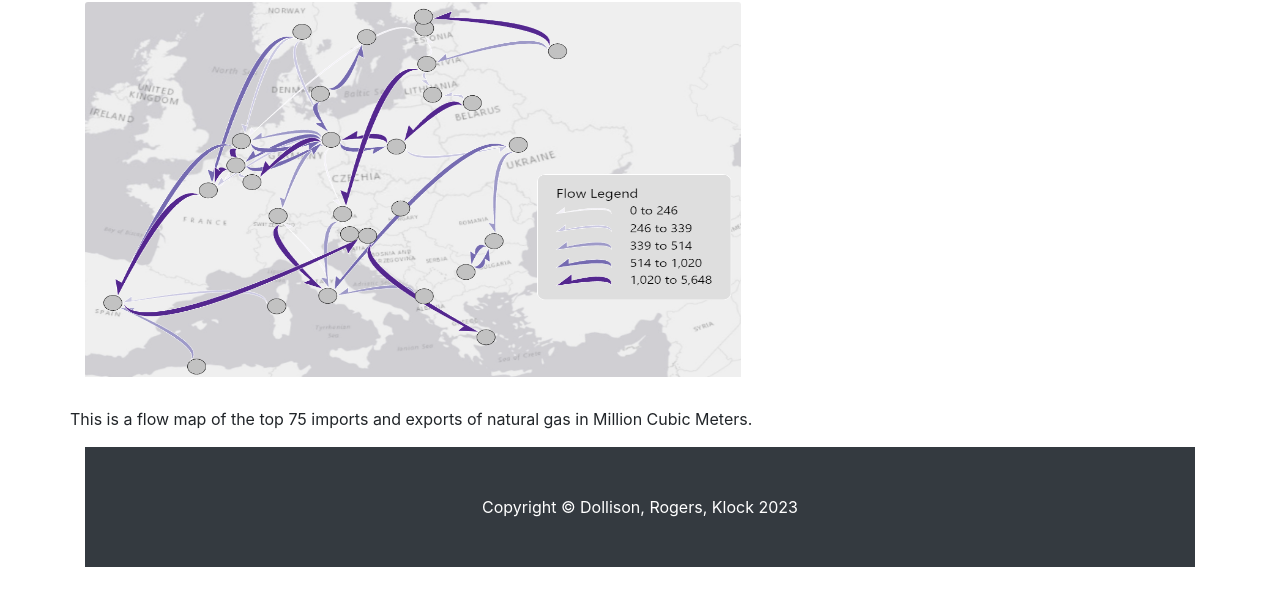
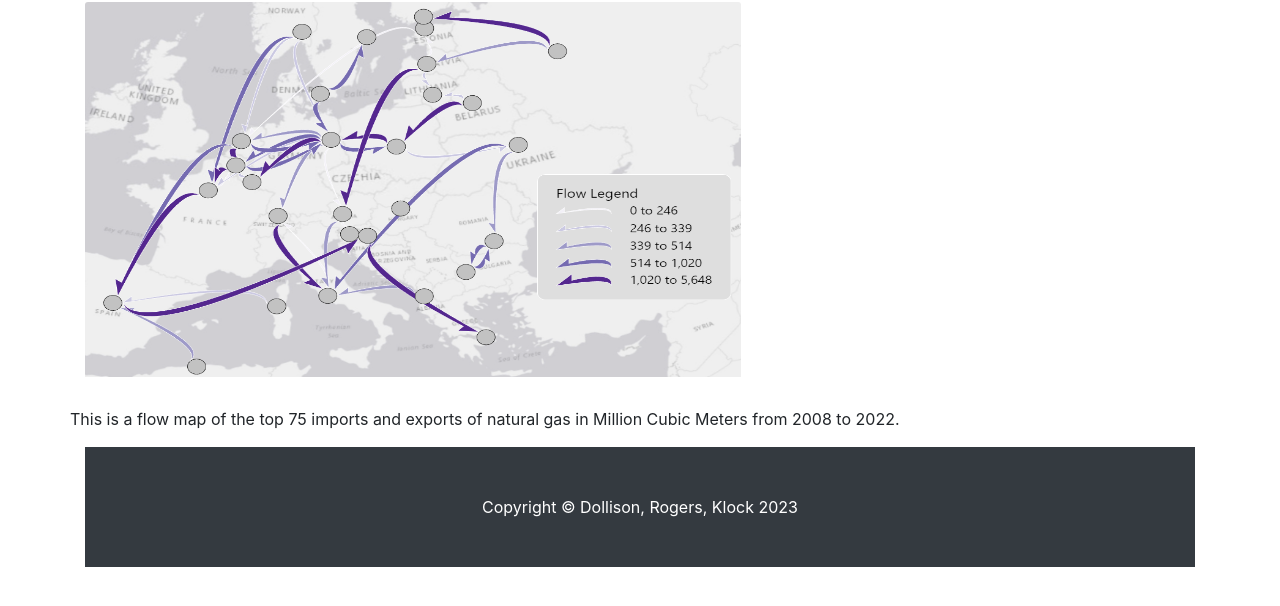
Before and after one commit to ghklock/EuroEnergy, a website: page Europe_Flows.html in a window 1280 px wide. Shown: the part 150-756 px from the top of the page. Drawn offline with Linux system fonts and the light colour scheme.

Commit message:
Update Europe_Flows.html

```diff
--- a/Europe_Flows.html
+++ b/Europe_Flows.html
@@ -66,7 +66,7 @@
         <p class="card-text">.</p>
         </div>
       <div class="row">
-        <p> This is a flow map of the top 75 imports and exports of natural gas in Million Cubic Meters.   </p>
+        <p> This is a flow map of the top 75 imports and exports of natural gas in Million Cubic Meters from 2008 to 2022.   </p>
     </div>
 
 
```
